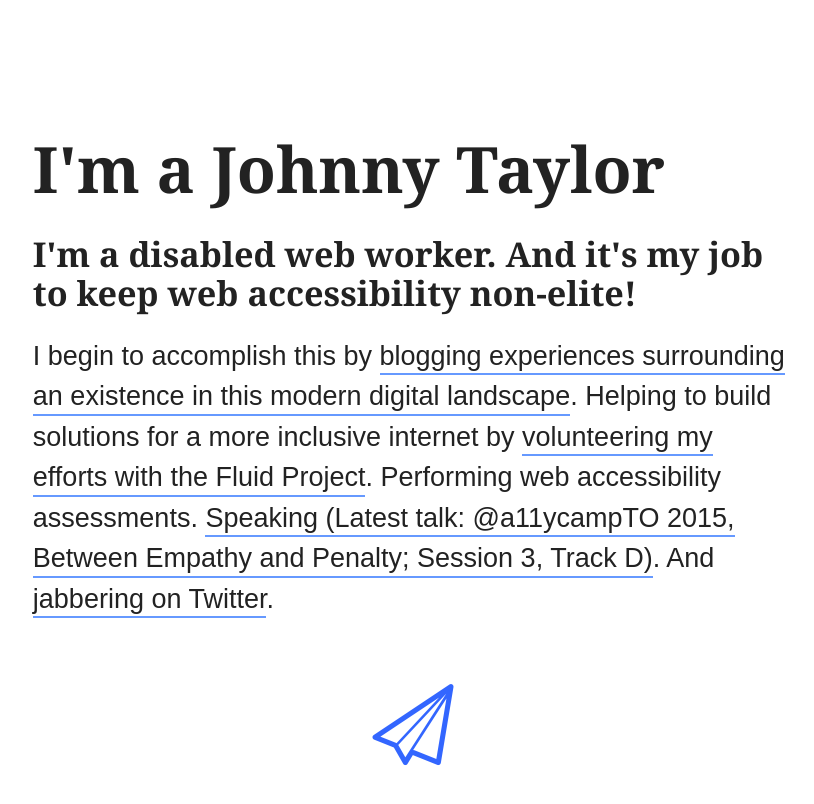
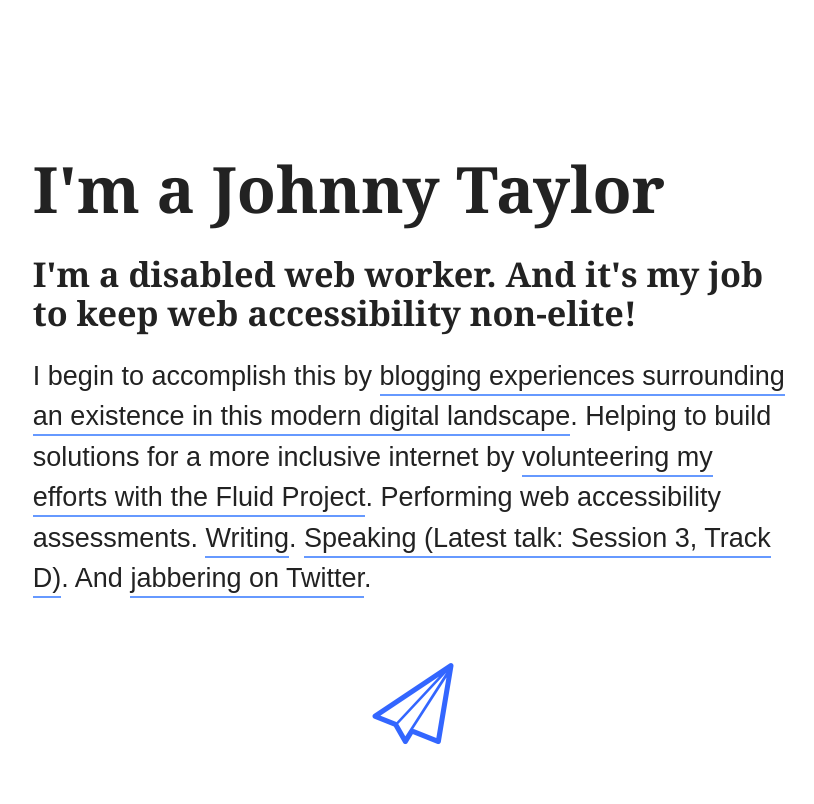
Before and after one commit to abledaccess/johnnydaux.org, a Jekyll site: the page built from index.md, in a window 1280 px wide. Shown: the top 804 px of the page, without its empty margins (227-1041 px from the left). Built offline with Jekyll 4.4.1, drawn with Linux system fonts in a browser that asks for light colours.

Commit message:
MASTER: Updated copy

```diff
--- a/index.md
+++ b/index.md
@@ -11,4 +11,4 @@
 
 <p class="intro">I'm a disabled web worker. And it's my job to keep web accessibility non-elite!</p>
 
-I begin to accomplish this by [blogging experiences surrounding an existence in this modern digital landscape](https://abledaccess.com). Helping to build solutions for a more inclusive internet by [volunteering my efforts with the Fluid Project](http://fluidproject.org). Performing web accessibility assessments. [Speaking (Latest talk: @a11ycampTO 2015, Between Empathy and Penalty; Session 3, Track D)](http://accessibilitycampto.org/schedule.php#pm1). And [jabbering on Twitter](https://twitter.com/abledaccess).
+I begin to accomplish this by [blogging experiences surrounding an existence in this modern digital landscape](https://abledaccess.com). Helping to build solutions for a more inclusive internet by [volunteering my efforts with the Fluid Project](http://fluidproject.org). Performing web accessibility assessments. [Writing](http://simplyaccessible.com/article/being-disabled-can-be-lame/). [Speaking (Latest talk: Session 3, Track D)](http://accessibilitycampto.org/schedule.php#pm1). And [jabbering on Twitter](https://twitter.com/abledaccess).
```
